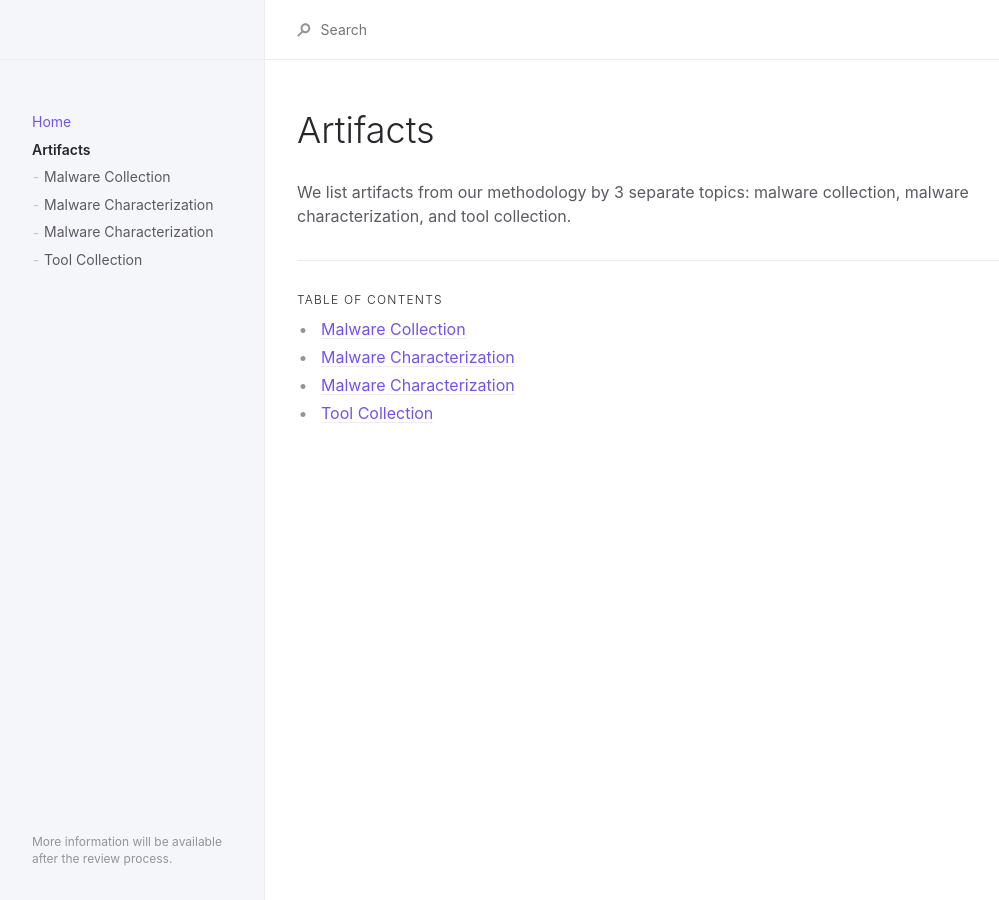
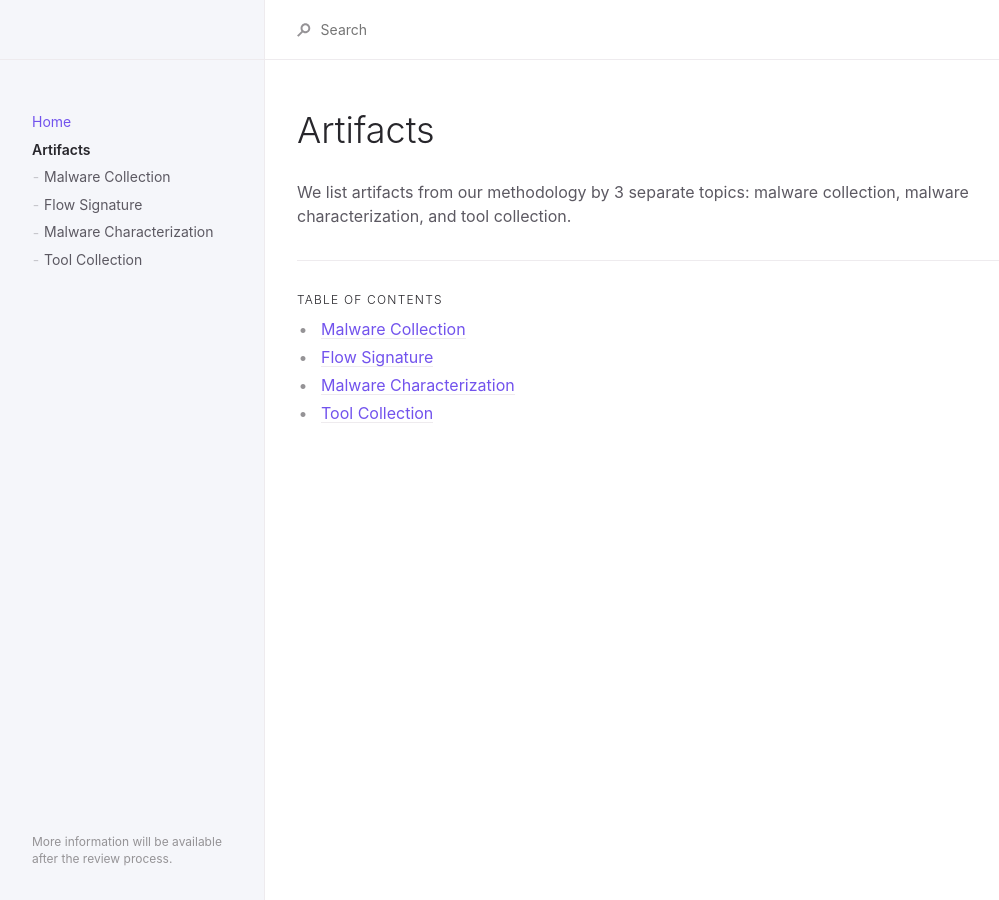
Before and after one commit to hello-from-anon-researcher/hello-from-anon-researcher.github.io, a Jekyll site: the page built from docs/artifacts.md, in a window 1280 px wide. Shown: the whole page, without its empty margins (107-1106 px from the left). Built offline with Jekyll 4.4.1, drawn with Linux system fonts in a browser that asks for light colours.

Commit message:
update website

```diff
--- a/docs/malwarecharacterization/flowsignature.md
+++ b/docs/malwarecharacterization/flowsignature.md
@@ -1,9 +1,9 @@
 ---
 layout: default
-title: Malware Characterization
+title: Flow Signature
 nav_order: 2
 has_children: false
-permalink: /docs/malwarecharacterization
+permalink: /docs/flowsignature
 parent: Artifacts
 ---
 
```
Also changed, not shown: 1 other file.
